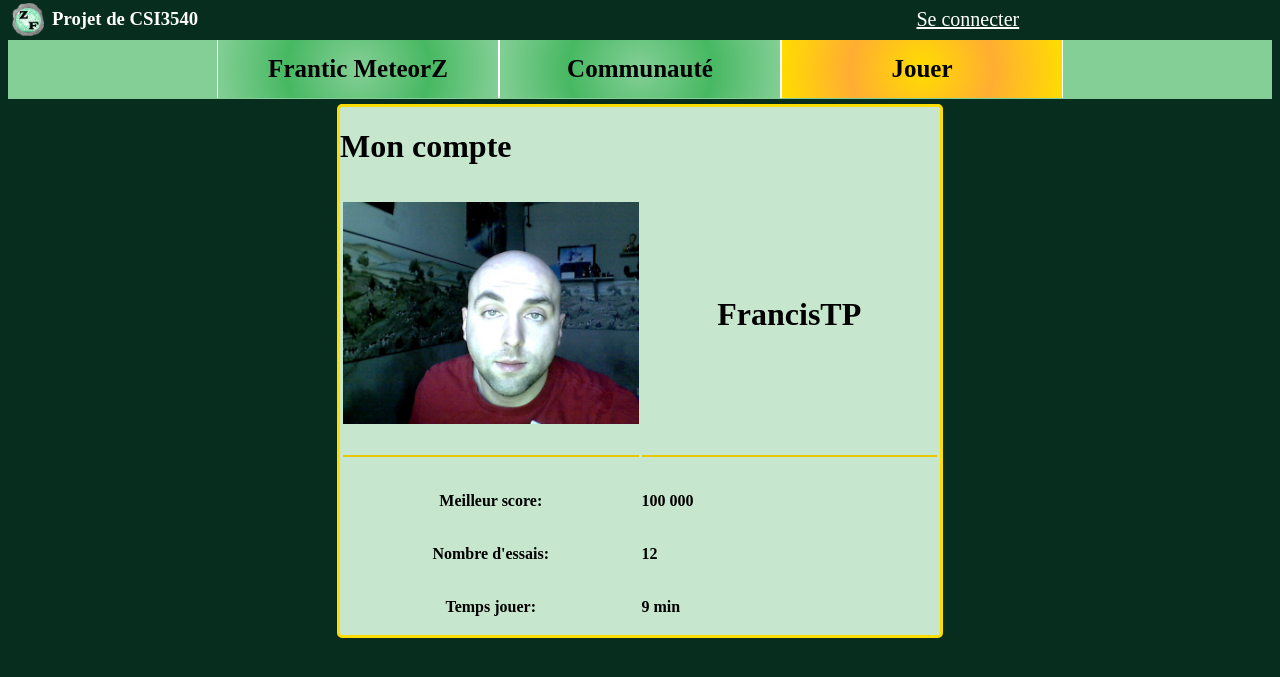
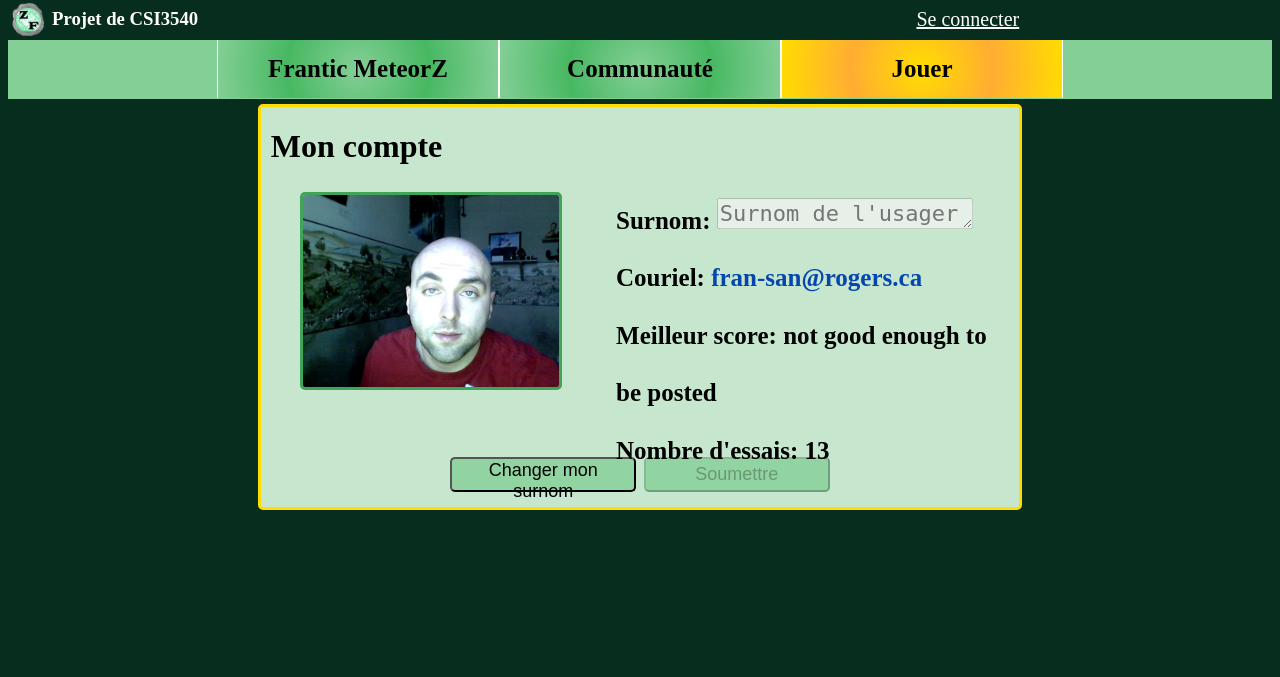
Before and after one commit to paquzach/CSI3540_Projet_ZP_FT, a PHP site: page /public/html/myAccount.html in a window 1280 px wide. Shown: the top 677 px of the page. Run offline with PHP 8.4, Linux system fonts and the light colour scheme.

Commit message:
Chagements de la page de compte, je vais ajouter du javascript bientot

```diff
--- a/F&Z/public/css/style.css
+++ b/F&Z/public/css/style.css
@@ -12,7 +12,7 @@ body
 
 .movingLogo{
 	position: relative;
-	left:80px;
+	left:90px;
 	transform: rotate(-25deg);
 }
 
@@ -26,11 +26,11 @@ body
 
 @keyframes logoMove{
 	from{
-		left: 80px;
+		left: 90px;
 		transform: rotate(-25deg);
 	}
 	to{
-		left: 120px;
+		left: 130px;
 		transform: rotate(25deg);
 	}
 }
--- a/F&Z/public/html/highscore.html
+++ b/F&Z/public/html/highscore.html
@@ -53,11 +53,11 @@
 		var numUsers = 100;
 		var superScore = 100000000;
 		//Load current user data if it exists
-		document.querySelector("#highscoreFirstBody").innerHTML += "<tr style='background-color:#ffaa00;'><td>67</td><td><img src='../pictures/logo.png' alt='Group Logo' height='35' width='35'></td><td>FranticZ (Current User)</td><td>13 400 U</td></tr>";
+		document.querySelector("#highscoreFirstBody").innerHTML += "<tr style='background-color:#ffaa00;'><td>67</td><td><img src='../pictures/player_sample.jpg' alt='Group Logo' height='35' width='35' style='margin-top:3px;'></td><td>FranticZ (Current User)</td><td>13 400 U</td></tr>";
 		//load all users and their scores
 		for (var i = 1; i <= numUsers; i++) {
-			document.querySelector("#highscoreBody").innerHTML += "<tr><td>" + i + "</td><td><img src='../pictures/logo.png' alt='Group Logo' height='35' width='35'></td><td>User " + i +"</td><td>" + superScore + " U</td></tr>";
-			superScore -= 1010057;
+			document.querySelector("#highscoreBody").innerHTML += "<tr><td>" + i + "</td><td><img src='../pictures/logo.png' alt='Group Logo' height='35' width='35' style='margin-top:3px;'></td><td>User " + i +"</td><td>" + superScore + " U</td></tr>";
+			superScore = superScore - 19963*i;
 		}
 	}
 </script>
--- a/F&Z/public/html/myAccount.html
+++ b/F&Z/public/html/myAccount.html
@@ -27,42 +27,25 @@
 </div>
 </ul>
 
-<div class="siteBoxes" style="width: 600px; margin: 5px auto;">
-	<h1>Mon compte</h1>
-	<table width="600" height = "405" cellpadding="0" cellspacing="3">
-		<tbody>
-			<tr>
-				<td width="250" height="210" style="border:none;">
-					<img width="100%" src="../pictures/player_sample.jpg" />
-				</td>
-				<td width="250" height="250" style="border: 0;"><h1 align="center">FrancisTP<h1></td>
-			</tr>
-			<tr>
-				<td width="250" height="5" style="border: 0;">
-					<div style="width: 100%; height: 30px;">
-						<div style="width: 100%; height: 12px; border-bottom: 2px solid #e6c700; text-align: center">
-					</div>
-				</td>
-				<td width="250" height="5" style="border: 0;">
-					<div style="width: 100%; height: 30px;">
-						<div style="width: 100%; height: 12px; border-bottom: 2px solid #e6c700; text-align: center">
-					</div>
-				</td>
-			</tr>
-			<tr>
-				<td style="border: 0;" width="50" height="50"><p align="center"><strong>Meilleur score: </strong></p></td>
-				<td style="border: 0;" width="50" height="50"><p><strong>100 000</strong></p></td>
-			</tr>
-			<tr>
-				<td style="border: 0;" width="50" height="50"><p align="center"><strong>Nombre d'essais: </strong></p></td>
-				<td style="border: 0;" width="50" height="50"><p><strong>12</strong></p></td>
-			</tr>
-			<tr>
-				<td style="border: 0;" width="50" height="50"><p align="center"><strong>Temps jouer: </strong></p></td>
-				<td style="border: 0;" width="50" height="50"><p><strong>9 min</strong></p></td>
-			</tr>
-		</tbody>
-	</table>
+<div class="siteBoxes" style="width: 60%;height: 400px; margin: 5px auto;">
+	<h1 style="margin-left: 10px;">Mon compte</h1>
+	<div style="display: inline-block; width: 45%; height: 44%; margin-bottom: 85px;">
+		<img style="width: 75%; display: block; margin: 5px auto; border: 3px solid #40a558; border-radius: 5px;" src="../pictures/player_sample.jpg" />
+	</div>
+	<div style="display: inline-block; width: 54%; height: 44%; margin-bottom: 85px; vertical-align: top;">
+		<p style="vertical-align: top; position: relative; font-size: 25px; font-weight: bold; margin: 5px 0px 0px 10px; line-height: 2.3; ">
+			Surnom:
+			<textarea disabled style="width: 250px; height: 25px; font-size: 22px;" placeholder="Surnom de l'usager"></textarea>
+			<br>
+			Couriel: <a style="color: #0645ad;">fran-san@rogers.ca</a><br>
+			Meilleur score: not good enough to be posted<br>
+			Nombre d'essais: 13<br>
+		</p>
+	</div>
+	<div style="display: block; width: 50%; margin: 0px auto;">
+		<button style="width:49%; height: 35px; margin: 5px 0px; border-radius: 5px; display: inline-block; background-color: #91d4a1; font-size: 18px;">Changer mon surnom</button>
+		<button disabled style="width:49%; height: 35px; margin: 5px 0px; border-radius: 5px; display: inline-block; background-color: #91d4a1; font-size: 18px; float: right;">Soumettre</button>
+	</div>
 </div>
 
 </body>
```
